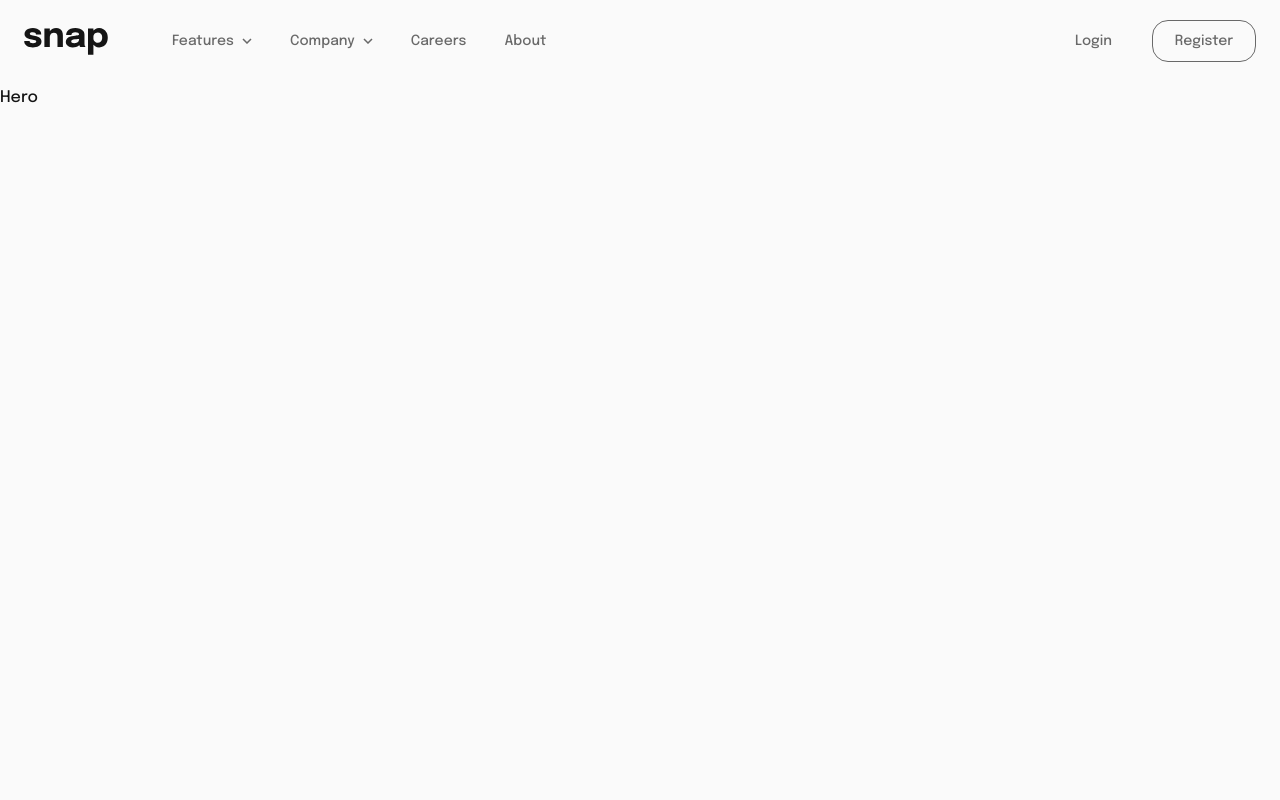
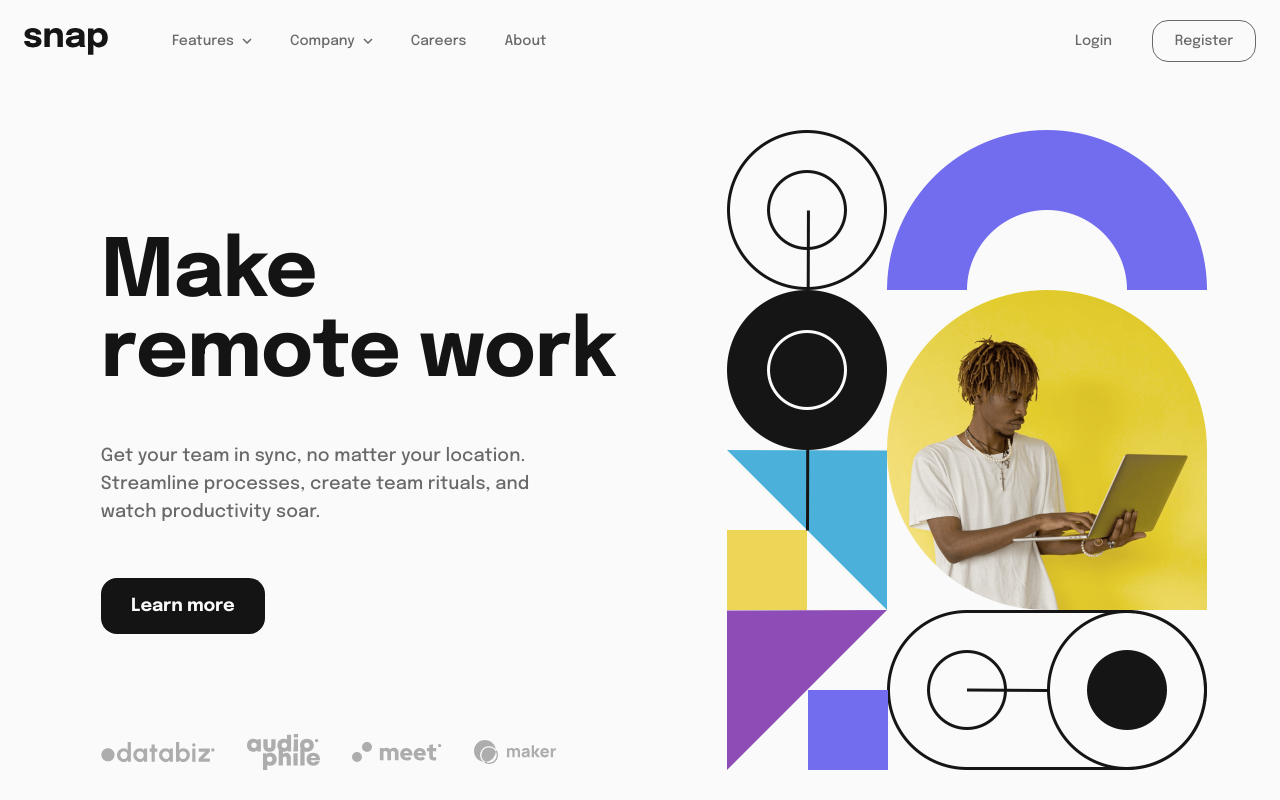
Before and after one commit to markhadi/intro-section, a React (Vite) app: page / in a window 1280 px wide. Built offline with nearby package versions, Linux system fonts and the light colour scheme.

Commit message:
create hero section

```diff
--- a/src/components/Hero.jsx
+++ b/src/components/Hero.jsx
@@ -1,5 +1,37 @@
+import audiophiles from "../assets/images/client-audiophile.svg";
+import databiz from "../assets/images/client-databiz.svg";
+import maker from "../assets/images/client-maker.svg";
+import meet from "../assets/images/client-meet.svg";
+
+import heroDesktop from "../assets/images/image-hero-desktop.png";
+import heroMobile from "../assets/images/image-hero-mobile.png";
+
 const Hero = () => {
-  return <main>Hero</main>;
+  return (
+    <main>
+      <picture>
+        <source media="(min-width: 1024px)" srcSet={heroDesktop} />
+        <img src={heroMobile} alt="" />
+      </picture>
+
+      <section>
+        <div>
+          <h1>Make remote work</h1>
+          <p>
+            Get your team in sync, no matter your location. Streamline
+            processes, create team rituals, and watch productivity soar.
+          </p>
+          <button>Learn more</button>
+          <span>
+            <img src={databiz} alt="" />
+            <img src={audiophiles} alt="" />
+            <img src={meet} alt="" />
+            <img src={maker} alt="" />
+          </span>
+        </div>
+      </section>
+    </main>
+  );
 };
 
 export default Hero;
--- a/src/index.css
+++ b/src/index.css
@@ -9,7 +9,8 @@
 }
 
 #root {
-  @apply font-[Epilogue] font-medium text-AlmostBlack leading-normal min-h-screen bg-AlmostWhite flex flex-col items-center gap-6 py-5;
+  @apply font-[Epilogue] font-medium text-AlmostBlack leading-normal min-h-screen bg-AlmostWhite flex flex-col items-center gap-6 py-5
+          lg:gap-[68px];
 }
 
 nav,
@@ -66,3 +67,72 @@ nav .nav-tablet .auth a.register {
   @apply border border-MediumGray rounded-2xl grid place-content-center h-[42px] w-[104px]
           hover:border-AlmostBlack;
 }
+
+main {
+  @apply flex flex-col items-center justify-center
+          lg:flex-row;
+}
+
+main picture,
+main section {
+  @apply lg:max-w-[704px] lg:w-full;
+}
+
+main picture {
+  @apply grid place-content-center
+          lg:order-1;
+}
+
+main picture img {
+  @apply w-full max-w-max
+          lg:max-w-[480px];
+}
+
+main section {
+  @apply flex items-center justify-center
+          lg:pr-[34px] lg:pl-6 lg:items-end lg:justify-end lg:self-stretch;
+}
+main section div {
+  @apply flex flex-col items-center max-w-[520px] w-full px-4 py-7
+          lg:p-0 lg:items-start;
+}
+
+main section div h1 {
+  @apply text-AlmostBlack text-[36px] font-bold leading-none tracking-[-0.01em] mb-4
+            md:text-[52px] md:mb-9
+            lg:text-[80px] lg:mb-12;
+}
+
+main section div p {
+  @apply text-MediumGray text-center text-[16px] leading-[28px] tracking-[0.005em] mb-6
+            md:text-[18px] md:mb-11
+            lg:text-left lg:max-w-[432px] lg:mb-[52px];
+}
+
+main section div button {
+  @apply grid place-content-center bg-AlmostBlack text-AlmostWhite text-[16px] font-bold tracking-[-0.01em] h-12 w-[136px] rounded-2xl mb-12 transition-all duration-300
+        hover:bg-AlmostBlack/80
+          md:h-14 md:w-[164px] md:text-[18px] md:mb-16
+          lg:mb-[100px];
+}
+
+main section div span {
+  @apply flex items-center gap-7 w-max
+          md:gap-8;
+}
+
+main section div span img:first-child,
+main section div span img:nth-child(3) {
+  @apply h-[14px]
+          md:h-max;
+}
+
+main section div span img:nth-child(2) {
+  @apply w-[54px]
+          md:w-max;
+}
+
+main section div span img:last-child {
+  @apply h-[16px]
+          md:h-max;
+}
```
